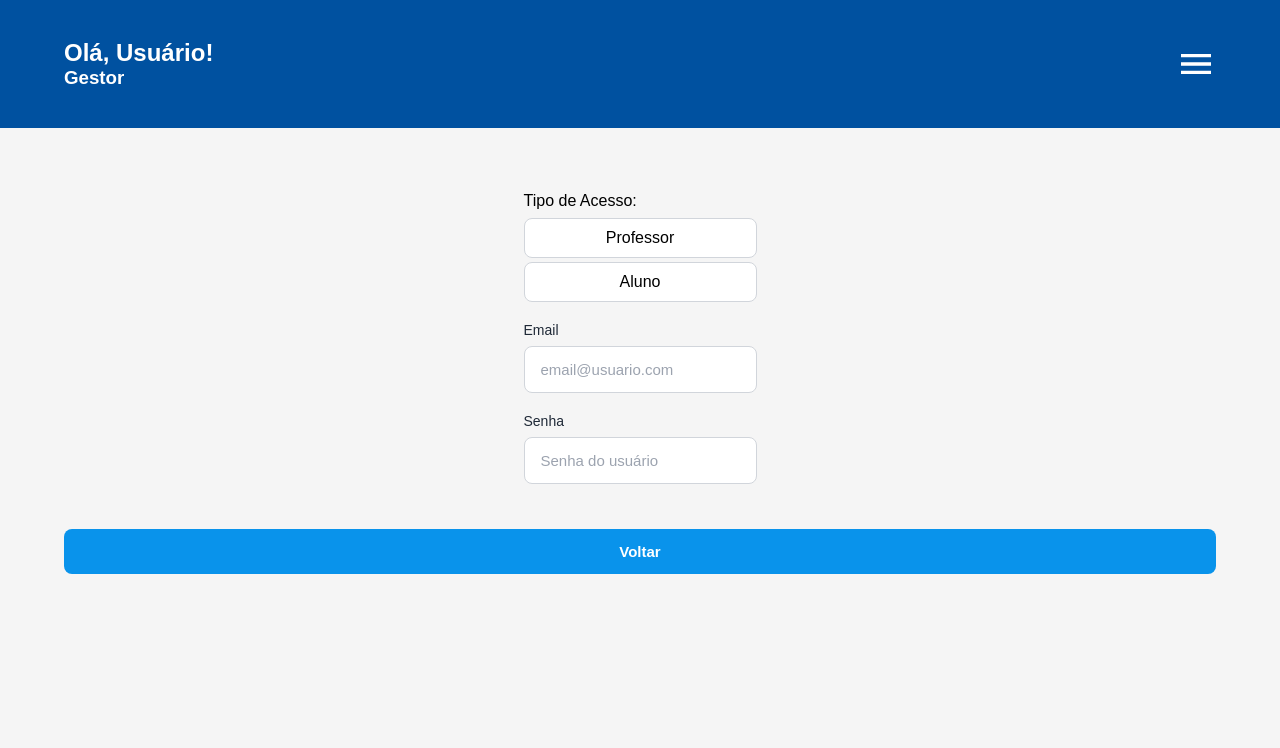
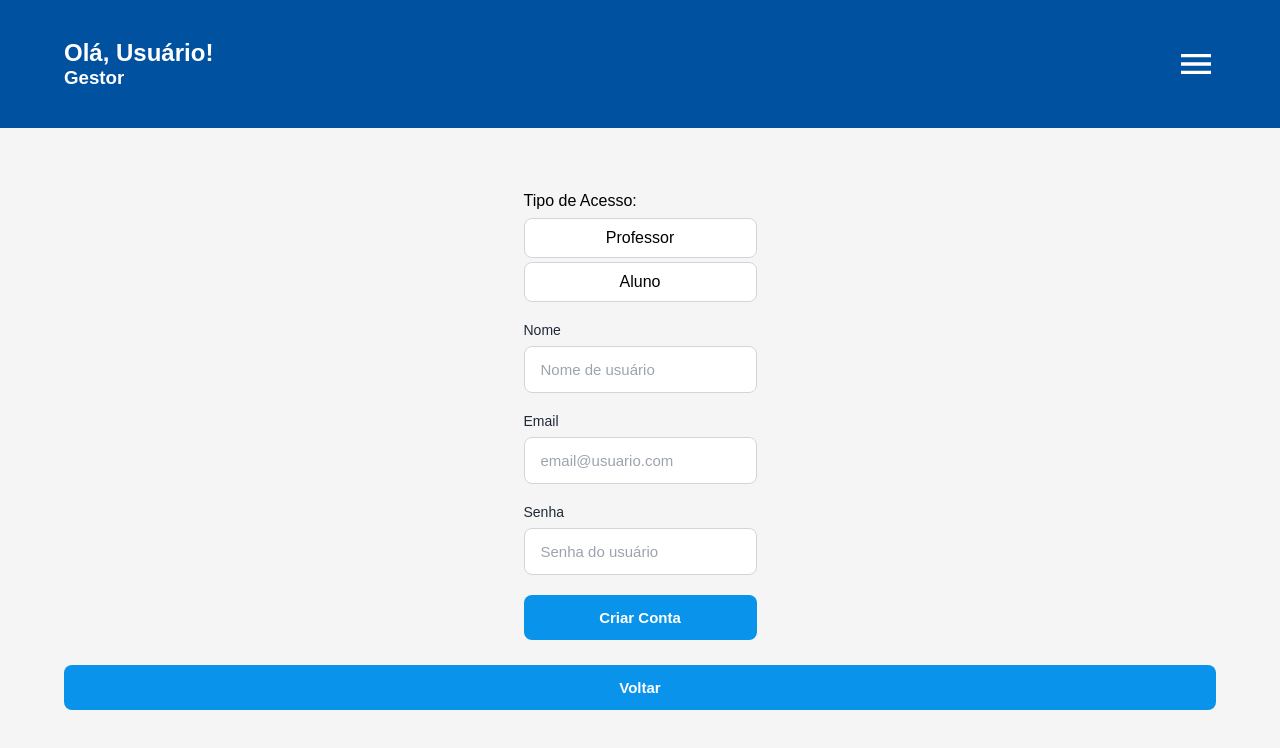
Before and after one commit to eduardo-olvreis/LearnFlix, a React (Vite) app: page /gestor/cadastrar-usuario in a window 1280 px wide. Shown: the top 748 px of the page. Built offline with nearby package versions, Linux system fonts and the light colour scheme.

Commit message:
feat: Finalização lógica da página UserRegistration, agora o Gestor pode cadastrar novos usuários

```diff
--- a/src/pages/Dashboards/Aluno/Aluno.jsx
+++ b/src/pages/Dashboards/Aluno/Aluno.jsx
@@ -1,4 +1,4 @@
-import { useNavigate, Outlet } from "react-router-dom";
+import { useLocation, Outlet } from "react-router-dom";
 import Header from "../../../components/Dashboards/Header/Header";
 
 const alunoNavLinks = [
@@ -8,25 +8,21 @@ const alunoNavLinks = [
   { path: "/", label: "Sair"}
 ];
 
-export default function Aluno({ name, user }) {
-  const navigate = useNavigate();
+export default function Aluno() {
+  const location = useLocation();
 
-  {/* Função provisória para alterar entre páginas */}
-  const handleGestor = () => {
-    navigate("/gestor")
-  }
+  const userName = location.state?.user?.name || "Usuário"
 
   return (
     <section>
       <Header
-        name={name}
-        user={user}
+        name={userName}
+        user={"Aluno"}
         navLinks={alunoNavLinks}
       ></Header>
       <main>
         <Outlet />
       </main>
-      <button onClick={handleGestor}>Área do Gestor - Provisório</button>
     </section>
   );
 }
--- a/src/pages/Dashboards/Gestor/Gestor.jsx
+++ b/src/pages/Dashboards/Gestor/Gestor.jsx
@@ -1,7 +1,7 @@
 import { useLocation, Outlet } from "react-router-dom";
 import Header from "../../../components/Dashboards/Header/Header";
 
-const gestorNavLinkks = [
+const gestorNavLinks = [
   { path: "/", label: "Sair" }
 ]
 
@@ -15,7 +15,7 @@ export default function Gestor() {
       <Header
         name={userName}
         user={"Gestor"}
-        navLinks={gestorNavLinkks}>
+        navLinks={gestorNavLinks}>
       </Header>
       <main>
         <Outlet />
--- a/src/pages/Dashboards/Gestor/Home/GestorHome.jsx
+++ b/src/pages/Dashboards/Gestor/Home/GestorHome.jsx
@@ -6,11 +6,6 @@ export default function GestorHome(){
     const navigate = useNavigate()
     const handleUserRegister = () => {
         navigate("cadastrar-usuario")
-    }
-
-    {/* Função provisória para alterar entre páginas */}
-    const handleAluno = () => {
-        navigate("/aluno")
     }
 
     return (
@@ -23,7 +18,6 @@ export default function GestorHome(){
                 <Button onClick={handleUserRegister}>Cadastrar Novo Usuário</Button>
                 <Button onClick={() => {}}>Gerenciar Usuários - Em Breve</Button>
             </div>
-            <button onClick={handleAluno}>Área do Aluno - Provisório</button>
         </div>
     )
 }
--- a/src/pages/Dashboards/Gestor/UserRegistration/UserRegistration.jsx
+++ b/src/pages/Dashboards/Gestor/UserRegistration/UserRegistration.jsx
@@ -10,16 +10,49 @@ export default function UserRegistration(){
 
     const [userData, setUserData] = useState({
         role: "",
+        name: "",
         email: "",
-        senha: ""
+        password: ""
     })
 
+    const [loading, setLoading] = useState(false)
+    const [error, setError] = useState(null)
+
     const handleChange = (e) => {
-        setUserData({
-            ...userData,
-            [e.target.name]: e.target.value,
-        });
+        setUserData({...userData,[e.target.name]: e.target.value});
     };
+
+    {/* Função para enviar os dados para o localStorage */}
+    const handleSubmit = (e) => {
+        e.preventDefault()
+        setLoading(false)
+        setError(null)
+
+        if(!userData.role || !userData.name || !userData.email || !userData.password){
+            setError("Necessita preencher todos os campos.")
+            setLoading(false)
+            return
+        }
+
+        try{
+            const storedUsers = JSON.parse(localStorage.getItem("users")) || []
+            const exists = storedUsers.find((user) => user.email === userData.email)
+
+            if(exists) {
+                setError("Esse email já está cadastrado")
+                setLoading(false)
+                return
+            }
+
+            const updatedUsers = [...storedUsers, userData]
+            localStorage.setItem("users", JSON.stringify(updatedUsers))
+
+        } catch {
+            setError("Erro ao cadastrar usuário. Tente novamente")
+        } finally {
+            setLoading(false)
+        }
+    }
 
     const handleBack = () => {
         navigate("/gestor")
@@ -27,26 +60,66 @@ export default function UserRegistration(){
 
     return(
         <section className={style.container}>
-            <form action="">
+            <form onSubmit={handleSubmit}>
                 <div className={style.role}>
                     <p>Tipo de Acesso:</p>
                     <div className={style.itens}>
                         <div className={style.item}>
-                            <input type="radio" name="role" id="professor"/>
+                            <input
+                                type="radio"
+                                name="role"
+                                id="professor"
+                                onChange={handleChange}
+                                value="professor"
+                                checked={userData.role === "professor"}
+                            />
                             <label htmlFor="professor">Professor</label>
                         </div>
                         <div className={style.item}>
-                            <input type="radio" name="role" id="aluno"/>
+                            <input
+                                type="radio"
+                                name="role"
+                                id="aluno"
+                                onChange={handleChange}
+                                value="aluno"
+                                checked={userData.role === "aluno"}
+                            />
                             <label htmlFor="aluno">Aluno</label>
                         </div>
                     </div>
                 </div>
                 <div>
-                    <Input type={"email"}label={"Email"} placeholder={"email@usuario.com"}></Input>
+                    <Input
+                        type="text"
+                        label="Nome"
+                        name="name"
+                        placeholder={"Nome de usuário"}
+                        value={userData.name}
+                        onChange={handleChange}
+                    />
                 </div>
                 <div>
-                    <Input type={"password"} label={"Senha"} placeholder={"Senha do usuário"}></Input>
+                    <Input
+                        type="email"
+                        label="Email"
+                        name="email"
+                        placeholder={"email@usuario.com"}
+                        value={userData.email}
+                        onChange={handleChange}
+                    />
                 </div>
+                <div>
+                    <Input
+                        type="password"
+                        label="Senha"
+                        name="password"
+                        placeholder={"Senha do usuário"}
+                        value={userData.password}
+                        onChange={handleChange}
+                    />
+                </div>
+                {error && <div className={style.error}>{error}</div>}
+                <Button type="submit" disabled={loading}>{loading ? "Criando Conta..." : "Criar Conta"}</Button>
             </form>
             <Button onClick={handleBack}>Voltar</Button>
         </section>
--- a/src/pages/Dashboards/Gestor/UserRegistration/UserRegistration.module.css
+++ b/src/pages/Dashboards/Gestor/UserRegistration/UserRegistration.module.css
@@ -54,3 +54,15 @@
         border-radius: 8px;
     }
 }
+
+.error {
+    background-color: #ffebeb;
+    color: #cc0000;
+    padding: 10px;
+    border: 1px solid #cc0000;
+    border-radius: 4px;
+    margin-top: 15px;
+    margin-bottom: 15px;
+    font-size: 0.9rem;
+    text-align: center;
+}
--- a/src/pages/Dashboards/Professor/Professor.jsx
+++ b/src/pages/Dashboards/Professor/Professor.jsx
@@ -1,13 +1,25 @@
-import { useNavigate } from "react-router-dom";
+import { useLocation, Outlet } from "react-router-dom";
 import Header from "../../../components/Dashboards/Header/Header"
 
-export default function Professor({name, user}){
-    const navigate = useNavigate()
+const professorNavLinks = [
+    { path: "/", label: "Sair"}
+]
+
+export default function Professor(){
+    const location = useLocation();
+
+    const userName = location.state?.user?.name || "Usuário"
 
     return(
         <section>
-            <Header name={name} user={user} onLogout={() => navigate("/")}></Header>
-            <h3>Tela Professor</h3>
+            <Header
+                name={userName}
+                user={"Professor"}
+                navLinks={professorNavLinks}>
+            </Header>
+            <main>
+                <Outlet/>
+            </main>
         </section>
     )
 }
--- a/src/pages/auth/login/Login.jsx
+++ b/src/pages/auth/login/Login.jsx
@@ -51,10 +51,10 @@ function Login() {
 
         if(userFound.role === "Gestor"){
           navigate("/gestor", {state: {user: userFound}})
-        } else if(userFound.role === "Professor"){
-          navigate("/professor")
+        } else if(userFound.role === "professor"){
+          navigate("/professor", {state: {user: userFound}})
         } else{
-          navigate("/aluno")
+          navigate("/aluno", {state: {user: userFound}})
         }
 
       } else {
```
Also changed, not shown: src/pages/auth/register/Register.jsx (+2 -6 lines).
